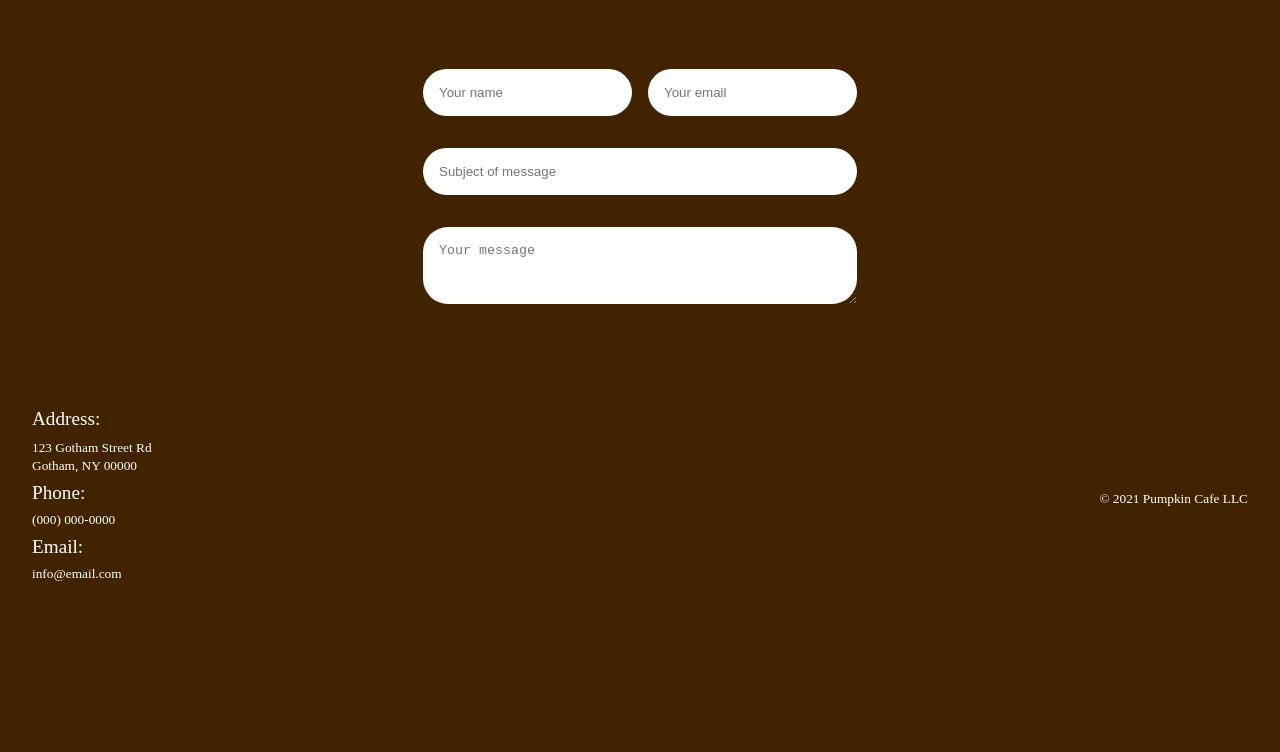
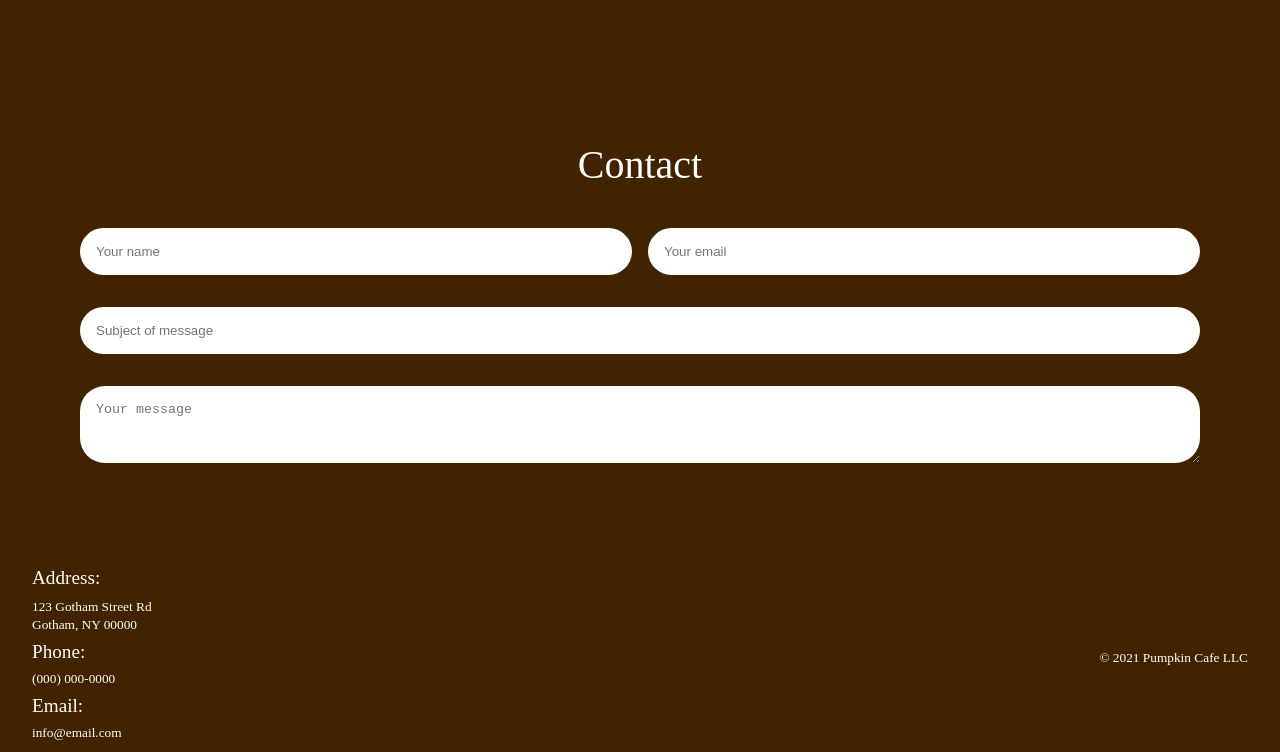
Before and after one commit to amplyllc/pumpkincafe, a plain HTML site: page contact.html in a window 1280 px wide. Shown: the part 338-1090 px from the top of the page. Before the commit the page ends 944 px from the top, so only its background shows below. Drawn offline with Linux system fonts and the light colour scheme; a web font is replaced by a local one.

Commit message:
initial commit

```diff
--- a/contact.html
+++ b/contact.html
@@ -49,11 +49,12 @@
     </section><!-- /contact information -->
 
     <!-- contact -->
-    <section id="contact" class="d-flex flex-column j-c-c a-i-c mb-5">
-      <form action="contactform.php" method="POST">
+    <section id="contact" class="d-flex flex-column j-c-c a-i-c mb-5 mt-5">
+      <h2 class="text-white mb-2">Contact</h2>
+      <form class="w-90" action="contactform.php" method="POST">
         <div class="d-flex px-1 py-05">
-          <input class="me-1" type="text" name="name" class="form-control" placeholder="Your name" aria-label="Full name" required>
-          <input type="email" class="form-control" name="email" placeholder="Your email" required>
+          <input class="me-1 w-50" type="text" name="name" class="form-control" placeholder="Your name" aria-label="Full name" required>
+          <input type="email" class="form-control w-50" name="email" placeholder="Your email" required>
         </div>
         <div class="d-flex px-1 py-05">
           <input class="w-100 mt-1" type="subject" class="form-control" name="subject" placeholder="Subject of message" required>
--- a/css/main.scss
+++ b/css/main.scss
@@ -14,6 +14,9 @@ header {
   @include media-md {
     width: 60%;
   }
+}
+#contactForm {
+  max-width: 500px;
 }
 // Classes
 .grow:hover {
```
Also changed, not shown: about.html (+4 -4 lines), events.html (+4 -4 lines), index.html (+3 -3 lines), css/main.min.css, 1 other file.
